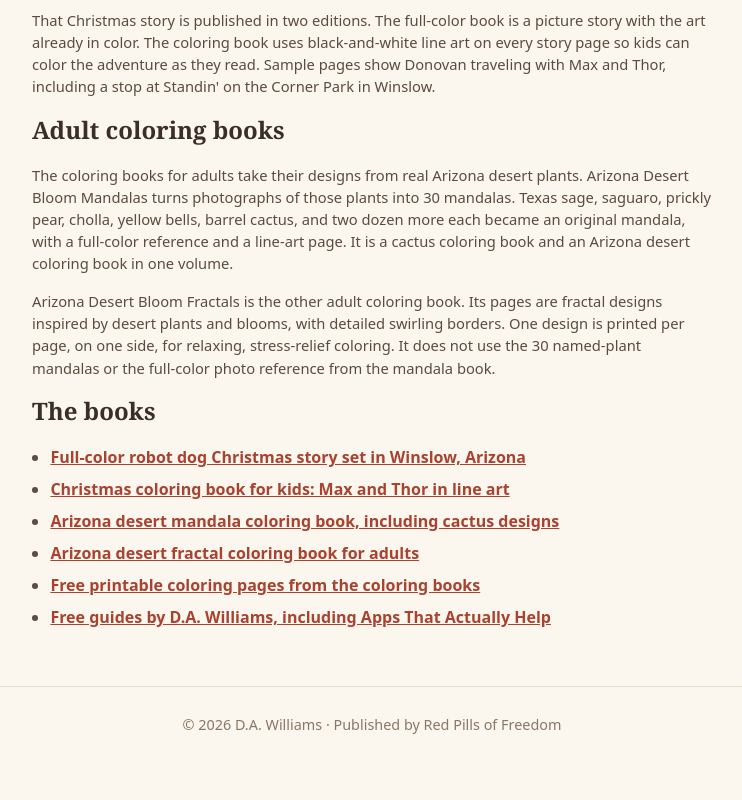
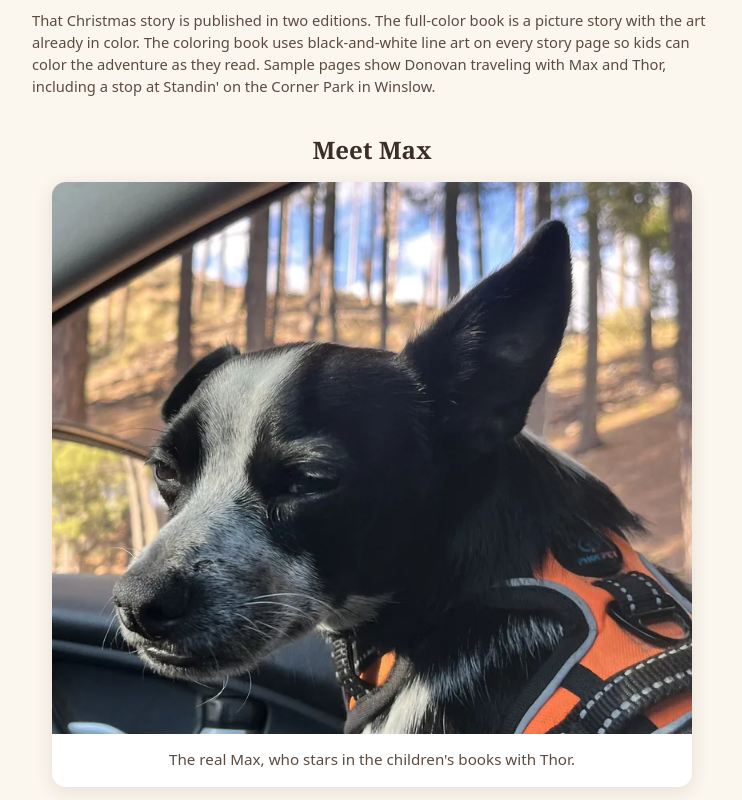
Before and after one commit to AwesomeGoy/awesome-toy.com, a plain HTML site: page about.html in a window 1280 px wide. Shown: the part 580-1380 px from the top of the page, without its empty margins (268-1010 px from the left). Before the commit the page ends 1342 px from the top, so only its background shows below. Drawn offline with Linux system fonts and the light colour scheme.

Commit message:
Add a Meet Max photo to the About page and homepage. (#20)
A real photo of Max goes in a Meet Max section after the children's stories on the About page, and after the book list on the homepage, with a short caption. The image is cropped to Max's face, has EXIF and GPS data removed, and is served as WebP with a JPG fallback.

Co-authored-by: D.A. Williams <AwesomeGoy@users.noreply.github.com>

```diff
--- a/about.html
+++ b/about.html
@@ -69,6 +69,16 @@
   <h2 class="sec">Children's stories</h2>
   <p>The children's stories star two dogs, Max and Thor, on adventures around Arizona. Thor is a posh know-it-all robot dog. Their Christmas book for kids follows a holiday trip to Winslow, Arizona, on an old scenic highway. The cover calls it a Robot Dog Series Christmas special.</p>
   <p>That Christmas story is published in two editions. The full-color book is a picture story with the art already in color. The coloring book uses black-and-white line art on every story page so kids can color the adventure as they read. Sample pages show Donovan traveling with Max and Thor, including a stop at Standin' on the Corner Park in Winslow.</p>
+  <section class="meet-max" id="meet-max" aria-labelledby="meet-max-heading">
+    <h2 class="sec" id="meet-max-heading">Meet Max</h2>
+    <figure>
+      <picture>
+        <source type="image/webp" srcset="/images/max.webp">
+        <img src="/images/max.jpg" width="800" height="690" alt="Max, a small black-and-white dog in an orange harness, looking calmly out a car window toward a sunlit pine forest." loading="lazy" decoding="async">
+      </picture>
+      <figcaption>The real Max, who stars in the children's books with Thor.</figcaption>
+    </figure>
+  </section>
   <h2 class="sec">Adult coloring books</h2>
   <p>The coloring books for adults take their designs from real Arizona desert plants. Arizona Desert Bloom Mandalas turns photographs of those plants into 30 mandalas. Texas sage, saguaro, prickly pear, cholla, yellow bells, barrel cactus, and two dozen more each became an original mandala, with a full-color reference and a line-art page. It is a cactus coloring book and an Arizona desert coloring book in one volume.</p>
   <p>Arizona Desert Bloom Fractals is the other adult coloring book. Its pages are fractal designs inspired by desert plants and blooms, with detailed swirling borders. One design is printed per page, on one side, for relaxing, stress-relief coloring. It does not use the 30 named-plant mandalas or the full-color photo reference from the mandala book.</p>
--- a/sitemap.xml
+++ b/sitemap.xml
@@ -2,7 +2,7 @@
 <urlset xmlns="http://www.sitemaps.org/schemas/sitemap/0.9">
   <url><loc>https://awesomegoy.com/</loc><lastmod>2026-11-24</lastmod></url>
   <url><loc>https://awesomegoy.com/free-printables.html</loc><lastmod>2026-11-14</lastmod></url>
-  <url><loc>https://awesomegoy.com/about.html</loc><lastmod>2026-11-08</lastmod></url>
+  <url><loc>https://awesomegoy.com/about.html</loc><lastmod>2026-11-24</lastmod></url>
   <url><loc>https://awesomegoy.com/ai-hype-sources.html</loc><lastmod>2026-11-21</lastmod></url>
   <url><loc>https://awesomegoy.com/books/old-scenic-highway-christmas-adventure.html</loc><lastmod>2026-11-08</lastmod></url>
   <url><loc>https://awesomegoy.com/books/old-scenic-highway-christmas-coloring-book.html</loc><lastmod>2026-11-08</lastmod></url>
--- a/styles.css
+++ b/styles.css
@@ -64,3 +64,10 @@ header.home h1{font-size:clamp(1.15rem,2.5vw,1.6rem);font-weight:600;max-width:1
 @media(prefers-reduced-motion:reduce){.thor-forearm,.max-tail{animation:none}}
 
 .qr-code{display:block;width:min(220px,70vw);height:auto;margin:0 auto 18px;background:#fff;padding:12px;border:1px solid #eadfce;border-radius:8px}
+
+.meet-max{margin:36px auto 44px;max-width:640px;text-align:center}
+.meet-max .sec{margin-bottom:16px}
+.meet-max figure{margin:0;background:#fff;border-radius:14px;overflow:hidden;box-shadow:0 4px 18px rgba(90,60,30,.12)}
+.meet-max img{width:100%;height:auto;display:block;background:#f1e6d6}
+.meet-max figcaption{font-family:system-ui,sans-serif;font-size:.95rem;line-height:1.5;color:#5b4b40;padding:14px 18px 16px;margin:0}
+@media(max-width:500px){.meet-max{margin:28px 0 36px}.meet-max figcaption{font-size:.9rem;padding:12px 14px 14px}}
```
Also changed, not shown: index.html (+10 -0 lines), images/max.jpg (added), images/max.webp (added).
